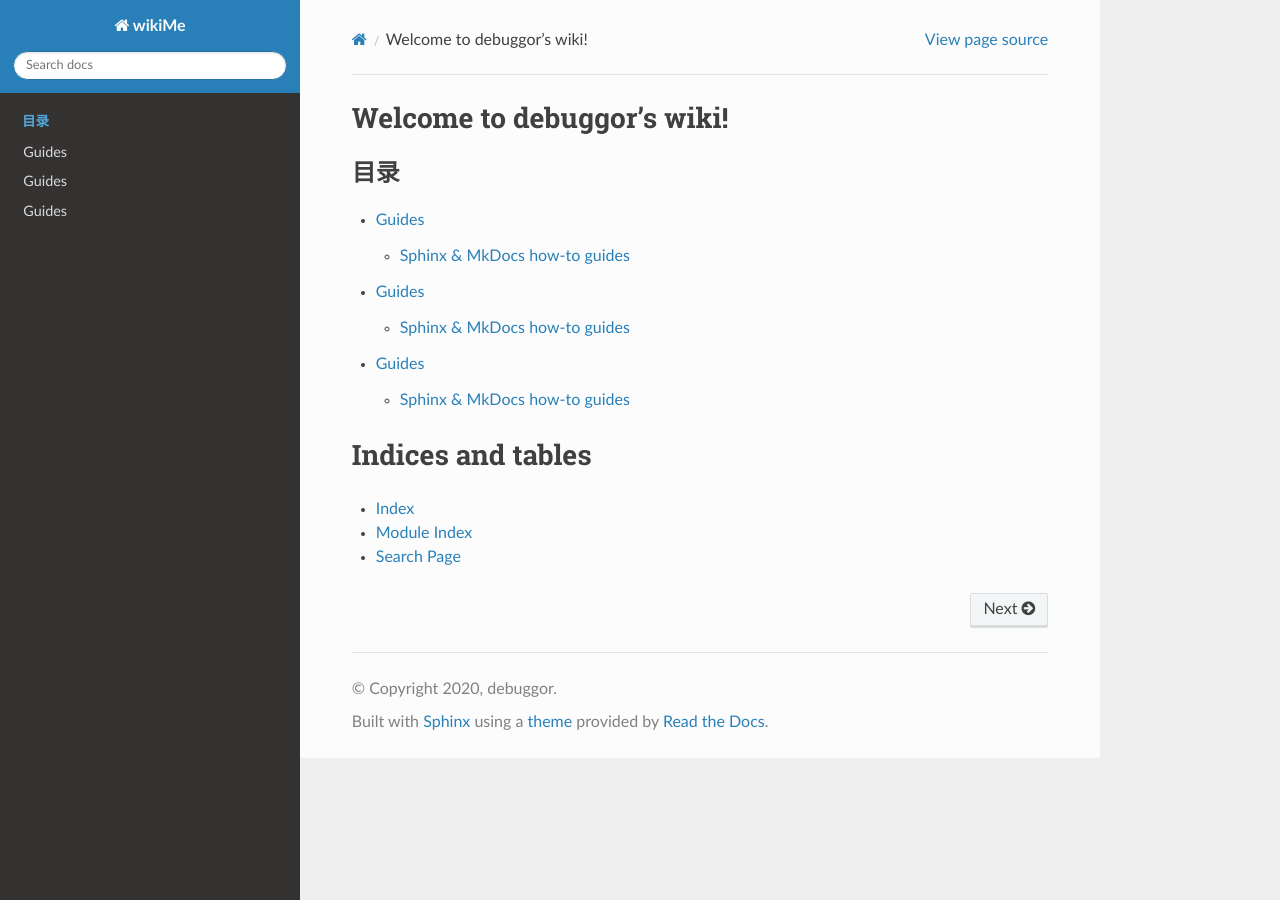
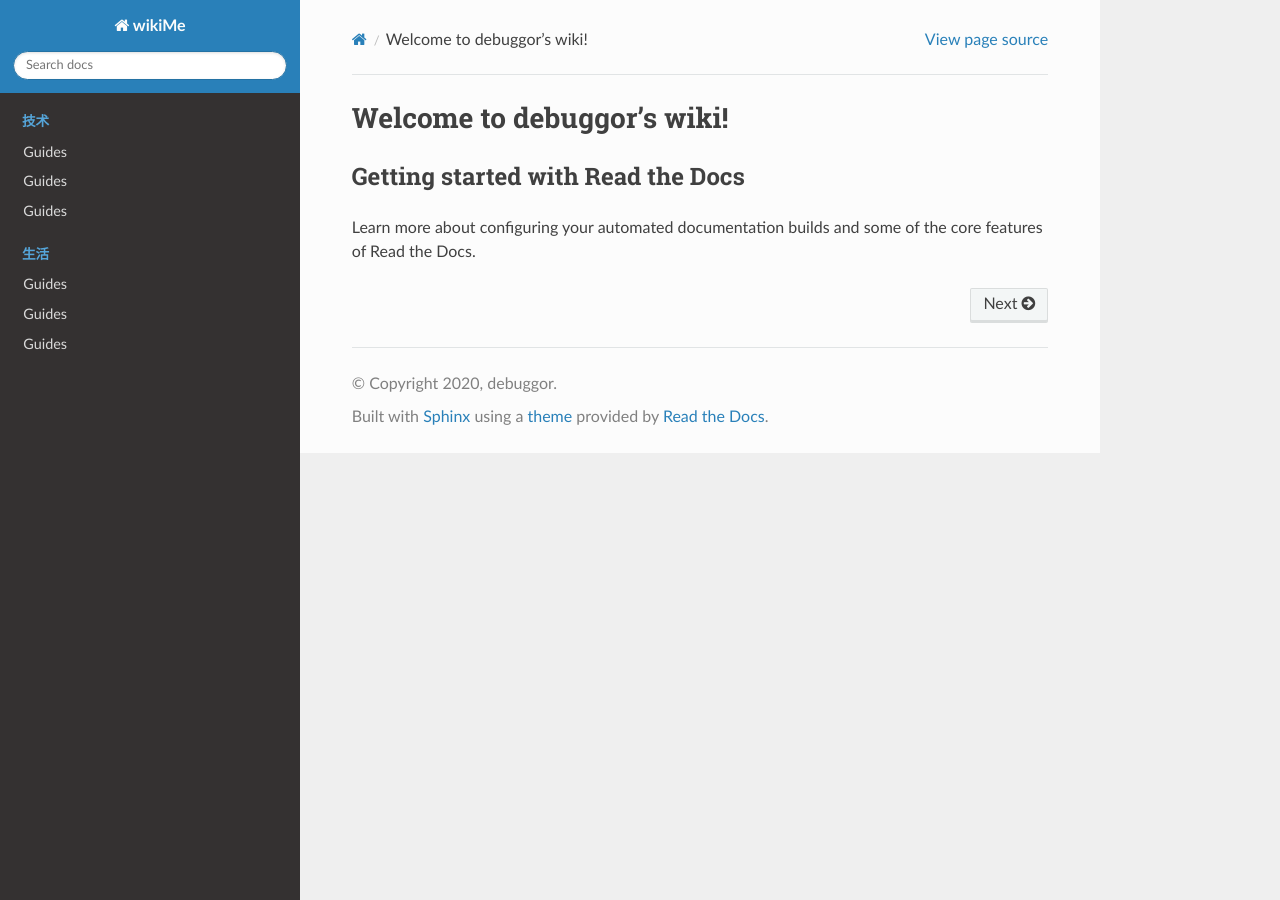
Before and after one commit to debuggor/wikiMe, a Sphinx documentation site: the page built from source/index.rst, in a window 1280 px wide. Built offline with Sphinx 7.4.7 and the Read the Docs theme 2.0.0, drawn with Linux system fonts in a browser that asks for light colours.

```diff
--- a/source/coin/index.rst
+++ b/source/coin/index.rst
@@ -15,5 +15,5 @@ whether that is Sphinx or MkDocs.
 .. toctree::
     :maxdepth: 2
 
-    coin
-    hello
+    coinMe <coin>
+    helloMe <hello>
--- a/source/index.rst
+++ b/source/index.rst
@@ -8,17 +8,26 @@ Welcome to debuggor's wiki!
 
 .. toctree::
    :maxdepth: 2
-   :caption: 目录
+   :hidden:
+   :caption: 技术
 
    coin/index
    java/index
    mysql/index
 
 
+.. toctree::
+   :maxdepth: 2
+   :hidden:
+   :caption: 生活
 
-Indices and tables
-==================
+   coin/index
+   java/index
+   mysql/index
 
-* :ref:`genindex`
-* :ref:`modindex`
-* :ref:`search`
+
+Getting started with Read the Docs
+-----------------------------------
+
+Learn more about configuring your automated documentation builds
+and some of the core features of Read the Docs.
--- a/source/mysql/index.rst
+++ b/source/mysql/index.rst
@@ -15,4 +15,4 @@ whether that is Sphinx or MkDocs.
 .. toctree::
     :maxdepth: 2
 
-    mysql
+    数据库 <mysql>
```
Also changed, not shown: 7 other files.
